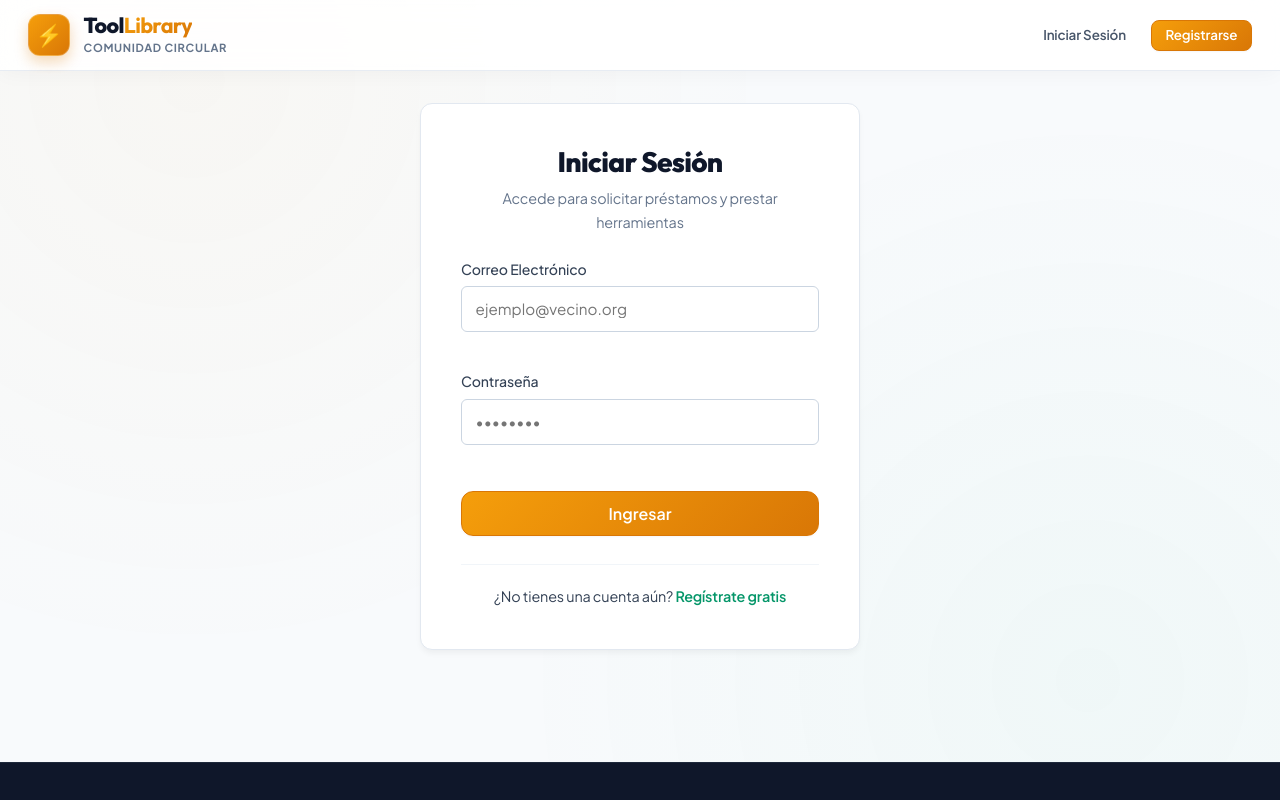
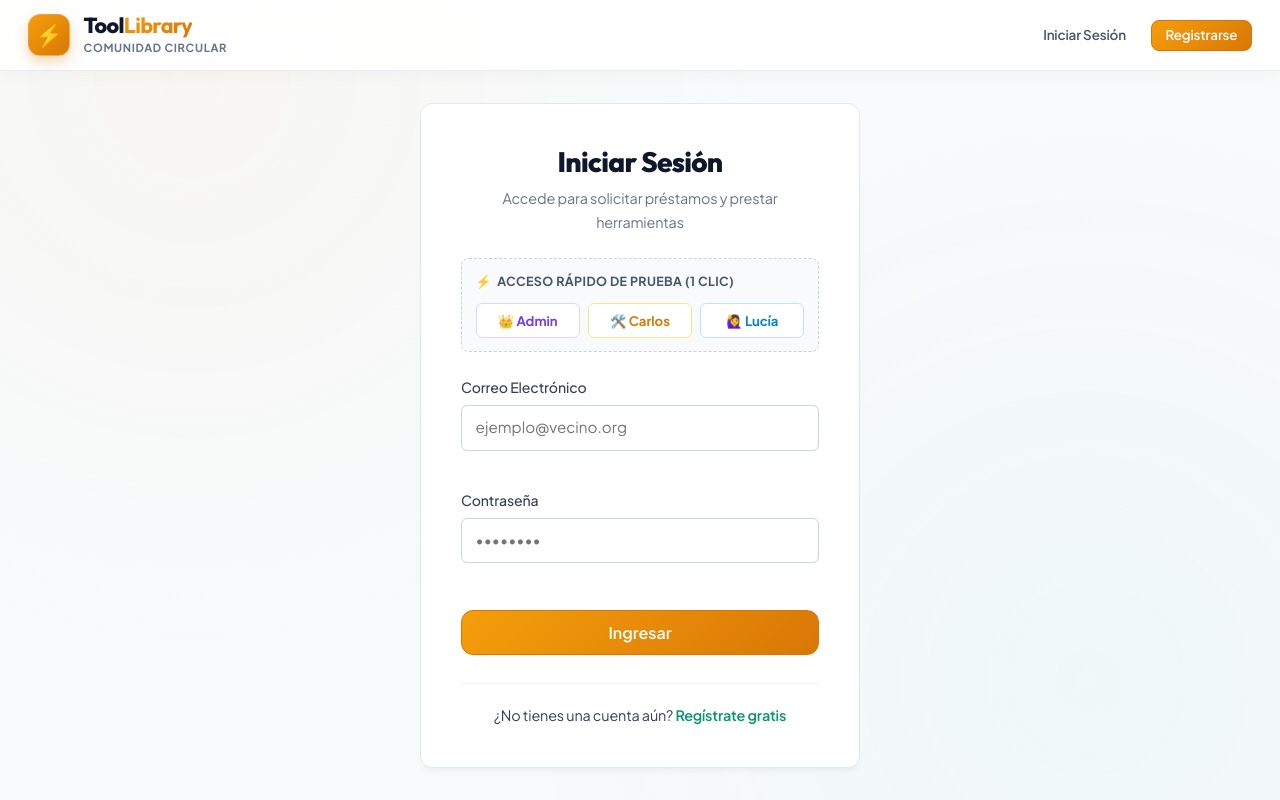
Before and after one commit to Ariel147852/ProyectoFinalLenguajes3, an Angular app in the folder frontend/: page /login in a window 1280 px wide. Shown: the top 800 px of the page. Built offline with nearby package versions, Linux system fonts and the light colour scheme; no server answers.

Commit message:
feat: restaurar botones de acceso rapido de prueba (1 clic)

```diff
--- a/frontend/src/app/features/auth/login/login.html
+++ b/frontend/src/app/features/auth/login/login.html
@@ -3,6 +3,25 @@
     <div class="auth-header">
       <h2>Iniciar Sesión</h2>
       <p>Accede para solicitar préstamos y prestar herramientas</p>
+    </div>
+
+    <!-- Botones de Acceso Rápido (1 Clic) -->
+    <div class="demo-box">
+      <div class="demo-box-header">
+        <span class="demo-icon">⚡</span>
+        <span>Acceso Rápido de Prueba (1 Clic)</span>
+      </div>
+      <div class="demo-btn-grid">
+        <button type="button" (click)="quickLogin('admin')" class="btn-demo btn-demo-admin" title="Entrar como Administrador General">
+          👑 Admin
+        </button>
+        <button type="button" (click)="quickLogin('carlos')" class="btn-demo btn-demo-carlos" title="Entrar como Carlos Mendoza (Dueño)">
+          🛠️ Carlos
+        </button>
+        <button type="button" (click)="quickLogin('lucia')" class="btn-demo btn-demo-lucia" title="Entrar como Lucía Benítez (Prestataria)">
+          🙋‍♀️ Lucía
+        </button>
+      </div>
     </div>
 
     @if (errorMessage) {
```
